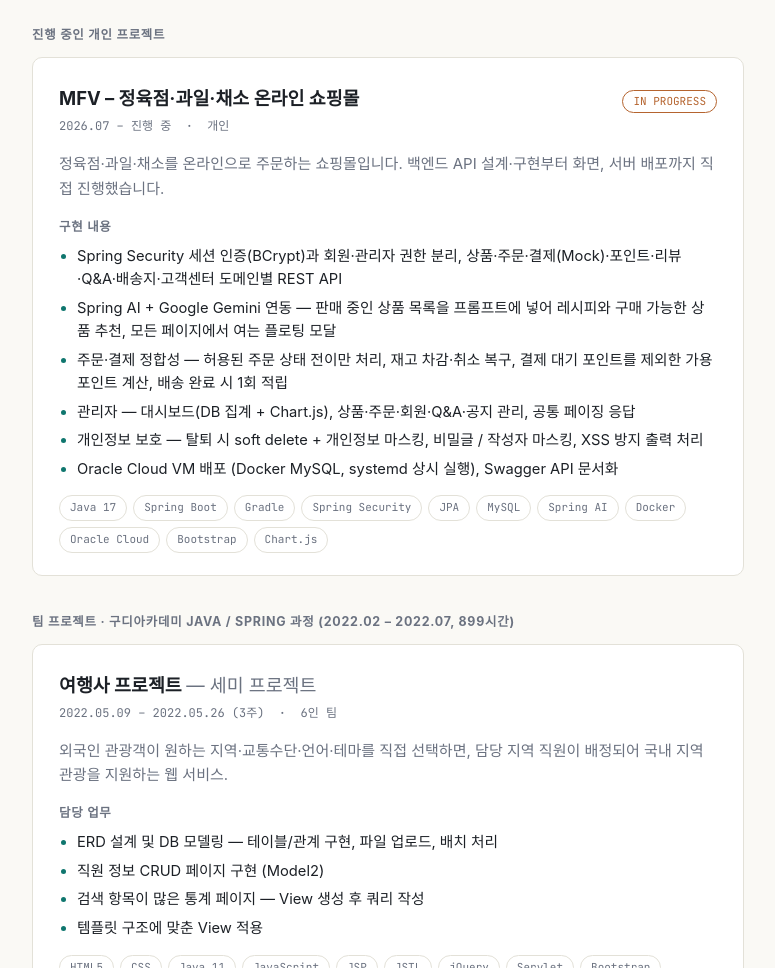
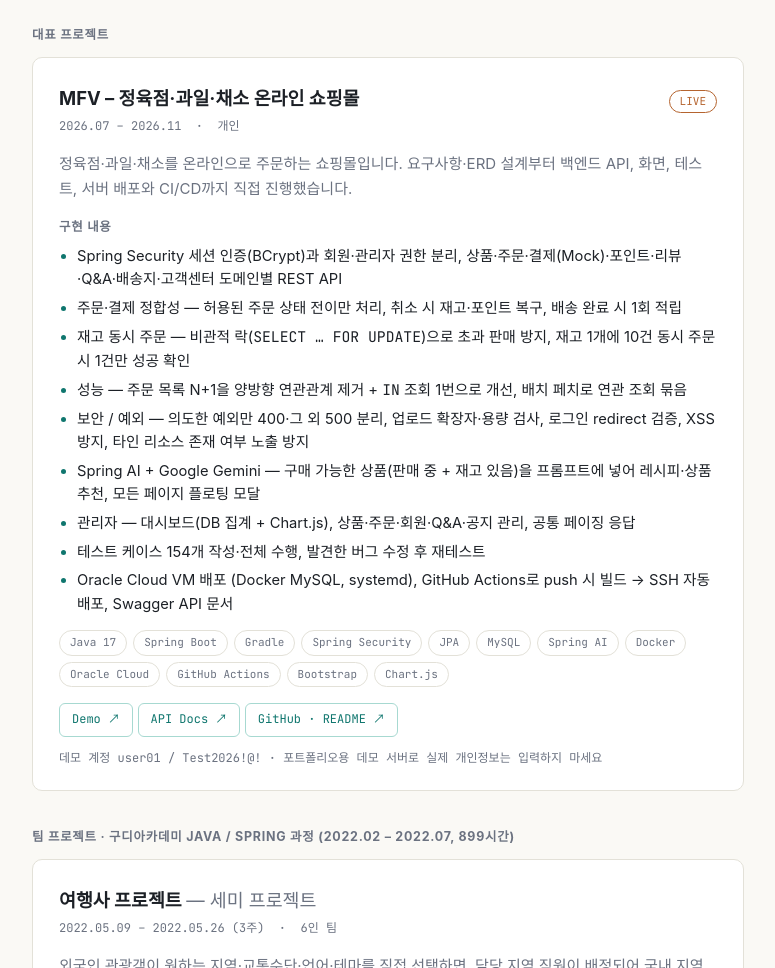
Before and after one commit to DamD-O/DamD-O.github.io, a plain HTML site: page index.html in a window 1280 px wide. Shown: the part 2219-3187 px from the top of the page, without its empty margins (252-1027 px from the left). Drawn offline with Linux system fonts and the light colour scheme; a web font is replaced by a local one.

Commit message:
Update index.html
mfv프로젝트 부분 수정

```diff
--- a/index.html
+++ b/index.html
@@ -363,33 +363,35 @@
       <span class="tag">projects/</span>
       <h2>프로젝트</h2>
 
-      <h5 class="sub" style="margin-top:0;">진행 중인 개인 프로젝트</h5>
+            <h5 class="sub" style="margin-top:0;">대표 프로젝트</h5>
       <div class="project">
         <div class="project-head">
           <h3>MFV – 정육점·과일·채소 온라인 쇼핑몰</h3>
-          <span class="badge">IN PROGRESS</span>
+          <span class="badge">LIVE</span>
         </div>
-        <div class="project-meta">2026.07 – 진행 중 &nbsp;·&nbsp; 개인</div>
-        <p class="desc">정육점·과일·채소를 온라인으로 주문하는 쇼핑몰입니다. 백엔드 API 설계·구현부터 화면, 서버 배포까지 직접 진행했습니다.</p>
+        <div class="project-meta">2026.07 – 2026.11 &nbsp;·&nbsp; 개인</div>
+        <p class="desc">정육점·과일·채소를 온라인으로 주문하는 쇼핑몰입니다. 요구사항·ERD 설계부터 백엔드 API, 화면, 테스트, 서버 배포와 CI/CD까지 직접 진행했습니다.</p>
         <h5>구현 내용</h5>
         <ul>
           <li>Spring Security 세션 인증(BCrypt)과 회원·관리자 권한 분리, 상품·주문·결제(Mock)·포인트·리뷰·Q&amp;A·배송지·고객센터 도메인별 REST API</li>
-          <li>Spring AI + Google Gemini 연동 — 판매 중인 상품 목록을 프롬프트에 넣어 레시피와 구매 가능한 상품 추천, 모든 페이지에서 여는 플로팅 모달</li>
-          <li>주문·결제 정합성 — 허용된 주문 상태 전이만 처리, 재고 차감·취소 복구, 결제 대기 포인트를 제외한 가용 포인트 계산, 배송 완료 시 1회 적립</li>
+          <li>주문·결제 정합성 — 허용된 주문 상태 전이만 처리, 취소 시 재고·포인트 복구, 배송 완료 시 1회 적립</li>
+          <li>재고 동시 주문 — 비관적 락(<span class="mono">SELECT … FOR UPDATE</span>)으로 초과 판매 방지, 재고 1개에 10건 동시 주문 시 1건만 성공 확인</li>
+          <li>성능 — 주문 목록 N+1을 양방향 연관관계 제거 + <span class="mono">IN</span> 조회 1번으로 개선, 배치 페치로 연관 조회 묶음</li>
+          <li>보안 / 예외 — 의도한 예외만 400·그 외 500 분리, 업로드 확장자·용량 검사, 로그인 redirect 검증, XSS 방지, 타인 리소스 존재 여부 노출 방지</li>
+          <li>Spring AI + Google Gemini — 구매 가능한 상품(판매 중 + 재고 있음)을 프롬프트에 넣어 레시피·상품 추천, 모든 페이지 플로팅 모달</li>
           <li>관리자 — 대시보드(DB 집계 + Chart.js), 상품·주문·회원·Q&amp;A·공지 관리, 공통 페이징 응답</li>
-          <li>개인정보 보호 — 탈퇴 시 soft delete + 개인정보 마스킹, 비밀글 / 작성자 마스킹, XSS 방지 출력 처리</li>
-          <li>Oracle Cloud VM 배포 (Docker MySQL, systemd 상시 실행), Swagger API 문서화</li>
+          <li>테스트 케이스 154개 작성·전체 수행, 발견한 버그 수정 후 재테스트</li>
+          <li>Oracle Cloud VM 배포 (Docker MySQL, systemd), GitHub Actions로 push 시 빌드 → SSH 자동 배포, Swagger API 문서</li>
         </ul>
         <div class="stack-pills">
-          <span class="pill">Java 17</span><span class="pill">Spring Boot</span><span class="pill">Gradle</span><span class="pill">Spring Security</span><span class="pill">JPA</span><span class="pill">MySQL</span><span class="pill">Spring AI</span><span class="pill">Docker</span><span class="pill">Oracle Cloud</span><span class="pill">Bootstrap</span><span class="pill">Chart.js</span>
+          <span class="pill">Java 17</span><span class="pill">Spring Boot</span><span class="pill">Gradle</span><span class="pill">Spring Security</span><span class="pill">JPA</span><span class="pill">MySQL</span><span class="pill">Spring AI</span><span class="pill">Docker</span><span class="pill">Oracle Cloud</span><span class="pill">GitHub Actions</span><span class="pill">Bootstrap</span><span class="pill">Chart.js</span>
         </div>
-        <!-- <div class="project-links">
+        <div class="project-links">
           <a href="http://161.33.137.45:8080/index.html" target="_blank" rel="noopener">Demo ↗</a>
           <a href="http://161.33.137.45:8080/swagger-ui/index.html" target="_blank" rel="noopener">API Docs ↗</a>
-          <a href="https://github.com/DamD-O/mfv-shop" target="_blank" rel="noopener">GitHub ↗</a>
+          <a href="https://github.com/DamD-O/mfv-shop" target="_blank" rel="noopener">GitHub · README ↗</a>
         </div>
-        <p class="mono" style="font-size:12px; color:var(--text-dim); margin:12px 0 0;">데모 계정 testUser01 / test202611@ · 포트폴리오용 데모 서버로 실제 개인정보는 입력하지 마세요</p>
--->
+        <p class="mono" style="font-size:12px; color:var(--text-dim); margin:12px 0 0;">데모 계정 user01 / Test2026!@! · 포트폴리오용 데모 서버로 실제 개인정보는 입력하지 마세요</p>
       </div>
 
       <h5 class="sub">팀 프로젝트 · 구디아카데미 Java / Spring 과정 (2022.02 – 2022.07, 899시간)</h5>
```
